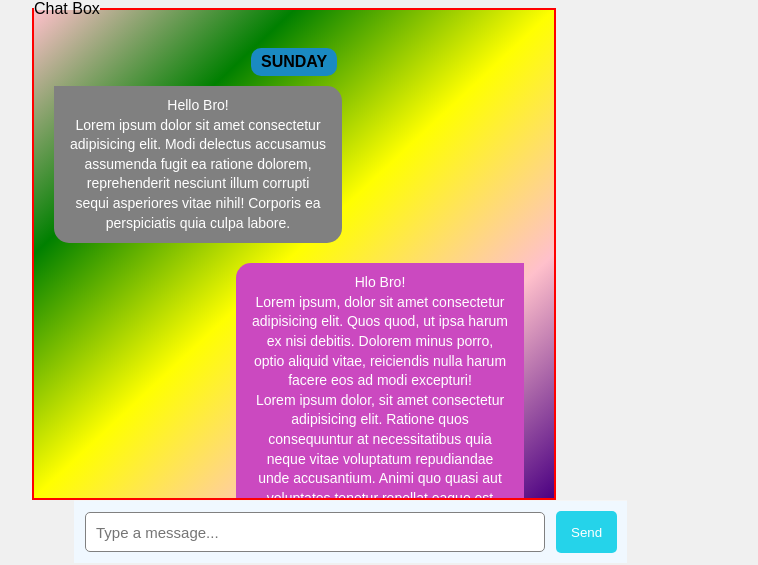
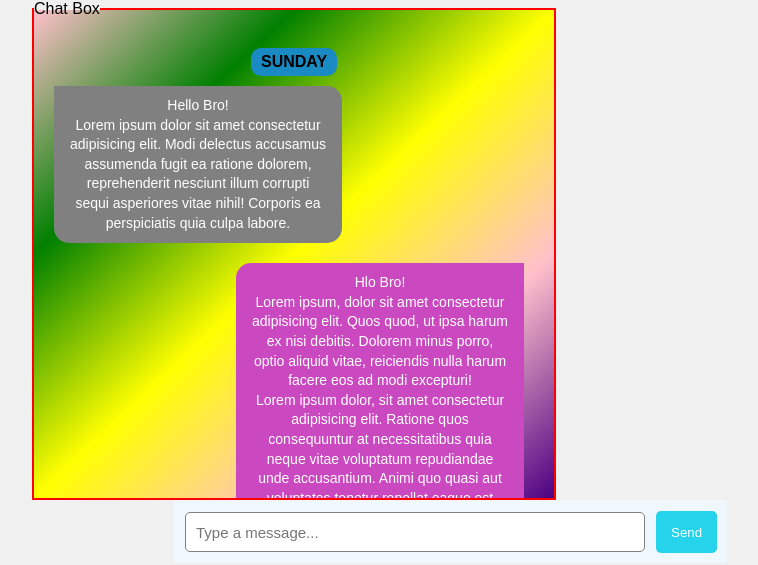
Before and after one commit to Shashavali-11/Assignment10, a plain HTML site: page index.html in a window 1280 px wide. Shown: the whole page, without its empty margins (346-1104 px from the left). Drawn offline with Linux system fonts and the light colour scheme.

Commit message:
Update index.html

```diff
--- a/index.html
+++ b/index.html
@@ -105,7 +105,7 @@
       .parent2 {
         display: flex;
         padding: 10px;
-        margin: 0px 420px;
+        margin: 0px 520px;
         background-color: aliceblue;
         border-top: 1px solid whitesmoke;
         position: fixed;
```
